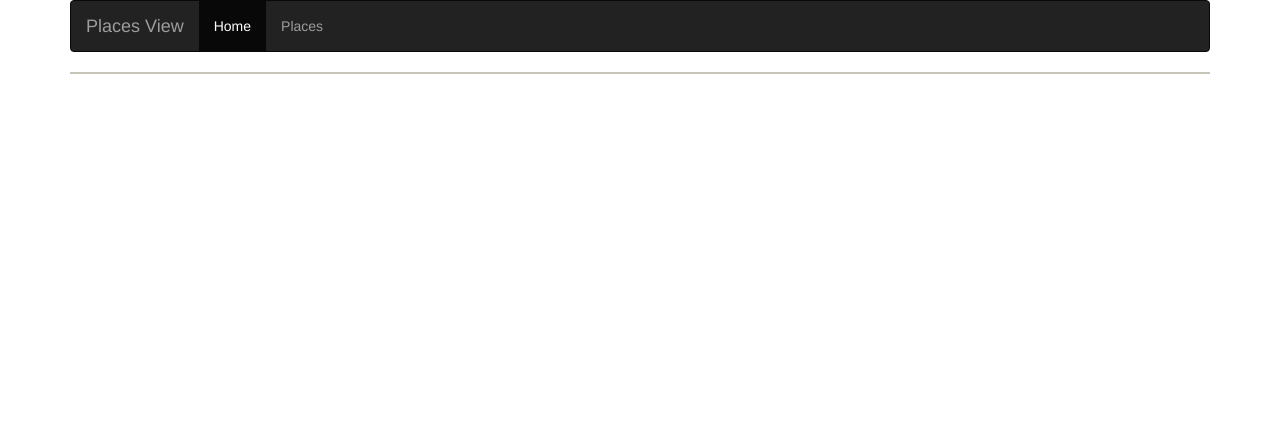
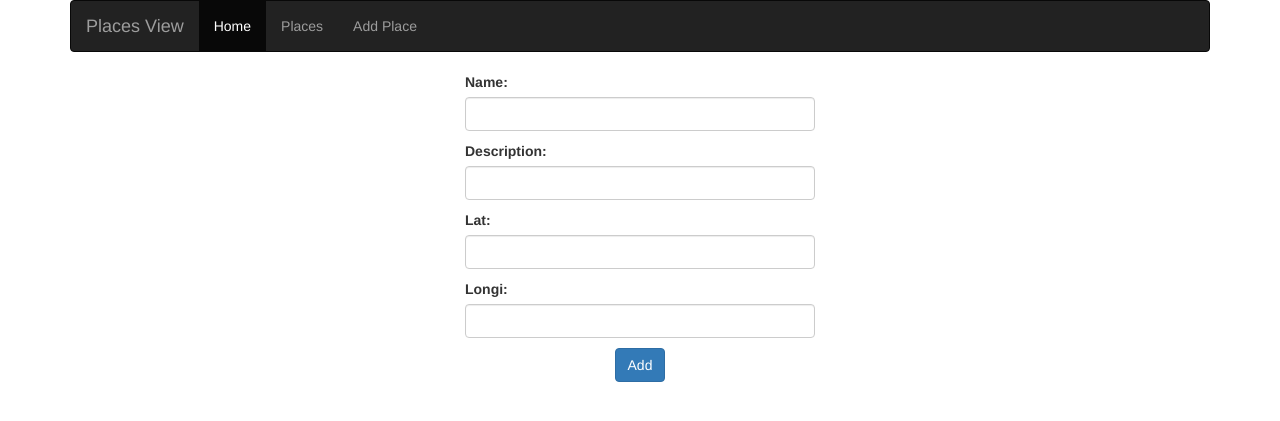
Before and after one commit to fernando24164/django_test_frontend_frameworks, a Django app: page /add-place/ in a window 1280 px wide. Shown: the top 421 px of the page. Run offline with Django 3.2, Linux system fonts and the light colour scheme; some libraries are stand-ins or nearby versions.

Commit message:
Add form to Places section

```diff
--- a/djangular/templates/navigation.html
+++ b/djangular/templates/navigation.html
@@ -3,11 +3,12 @@
 <nav class="navbar navbar-inverse">
     <div class="container-fluid">
         <div class="navbar-header">
-            <a class="navbar-brand" href="/index.html">Places View</a>
+            <a class="navbar-brand" href="/index">Places View</a>
         </div>
         <ul class="nav navbar-nav">
-            <li class="active"><a href="/index.html">Home</a></li>
-            <li><a href="/index.html">Places</a></li>
+            <li class="active"><a href="/index">Home</a></li>
+            <li><a href="/index">Places</a></li>
+            <li><a href="/add-place">Add Place</a></li>
         </ul>
     </div>
 </nav>
--- a/djangular/templates/place-form.html
+++ b/djangular/templates/place-form.html
@@ -10,11 +10,14 @@
 
 </head>
 
-<body>
+<body style="max-width:1140px;display:block;margin: 0 auto;">
     {% include "navigation.html" %}
-    <form class="form-group" action="{{ request.get_full_path }}" method="post" id="form" role="form">
+    <form style="max-width:350px;display:block;margin:0 auto;" class="form-group" action="{{ request.get_full_path }}" method="post" id="form" role="form">
         {% csrf_token %}
         {{ form.as_p }}
+        <div class="form-group row">
+          <button style="display: block;margin: 0 auto;" type="submit" class="btn btn-primary">Add</button>
+        </div>
     </form>
 </body>
 
--- a/djangular/urls.py
+++ b/djangular/urls.py
@@ -1,26 +1,15 @@
 """djangular URL Configuration
+"""
 
-The `urlpatterns` list routes URLs to views. For more information please see:
-    https://docs.djangoproject.com/en/1.10/topics/http/urls/
-Examples:
-Function views
-    1. Add an import:  from my_app import views
-    2. Add a URL to urlpatterns:  url(r'^$', views.home, name='home')
-Class-based views
-    1. Add an import:  from other_app.views import Home
-    2. Add a URL to urlpatterns:  url(r'^$', Home.as_view(), name='home')
-Including another URLconf
-    1. Import the include() function: from django.conf.urls import url, include
-    2. Add a URL to urlpatterns:  url(r'^blog/', include('blog.urls'))
-"""
 from django.conf.urls import url
 from django.conf.urls import include
 from django.contrib import admin
-from restapi.views import PlacesViewIndex
+from restapi.views import PlacesViewIndex, PlacesFormView
 
 urlpatterns = [
     url(r'^api/', include('restapi.urls')),
     url(r'^admin/', admin.site.urls),
     url(r'^index/$', PlacesViewIndex.as_view(), name="place_index"),
-    url(r'^', PlacesViewIndex.as_view(), name="place_index"),
+    url(r'^add-place/$', PlacesFormView.as_view(), name="place_form"),
+    url(r'^$', PlacesViewIndex.as_view(), name="place_index"),
 ]
--- a/restapi/views.py
+++ b/restapi/views.py
@@ -1,7 +1,9 @@
-from django.http import HttpResponse, JsonResponse
+from django.http import HttpResponse, JsonResponse, HttpResponseRedirect
+from django.core.urlresolvers import reverse
 from django.views import View as ViewDjango
 from django.shortcuts import render
 from .models import Place
+from .forms import PlaceForm
 from .api.serializers import PlaceSerializer
 from rest_framework import generics, permissions
 from rest_framework.views import APIView, View
@@ -50,3 +52,23 @@ class PlacesViewIndex(ViewDjango):
 
     def get(self, request, *args, **kargs):
         return render(request, self.template_name)
+
+
+class PlacesFormView(ViewDjango):
+    template_name = "place-form.html"
+
+    def get(self, request, *args, **kwargs):
+        place_form = PlaceForm()
+        return render(request, self.template_name, {'form': place_form})
+
+    def post(self, request, *args, **kwargs):
+        place_form = PlaceForm(request.POST)
+        if place_form.is_valid():
+            Place.objects.create(
+                name=place_form.cleaned_data['name'],
+                description=place_form.cleaned_data['description'],
+                lat=place_form.cleaned_data['lat'],
+                longi=place_form.cleaned_data['longi']
+            )
+
+        return HttpResponseRedirect(reverse('place_index'))
```
